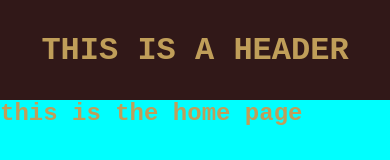
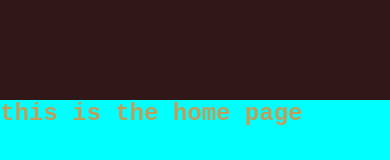
Before and after one commit to nikaNikesh/DEVTrainer, a React app: page / in a window 390 px wide. Shown: the top 160 px of the page. Built offline with nearby package versions, Linux system fonts and the light colour scheme; a web font is replaced by a local one.

Commit message:
DT-16: add fade and animation of h1 text at max-width: 767px

```diff
--- a/src/components/header/Header.module.scss
+++ b/src/components/header/Header.module.scss
@@ -10,11 +10,16 @@ header {
     font-weight: bold;
     font-size: 2rem;
     text-transform: uppercase;
+    transition: opacity 0.2s ease-in;
   }
 }
 
 @media (max-width: 767px) {
   .header {
-    grid-area: 1/1/2/2;;
+    grid-area: 1/1/2/2;
+
+    .h1 {
+      opacity: 0;
+    }
   }
 }
--- a/src/components/header/header.tsx
+++ b/src/components/header/header.tsx
@@ -4,7 +4,7 @@ import styles from './Header.module.scss';
 const Header = (): ReactElement => {
   return (
     <header className={styles.header}>
-      <h1>this is a header</h1>
+      <h1 className={styles.h1}>this is a header</h1>
     </header>
   );
 }
```
